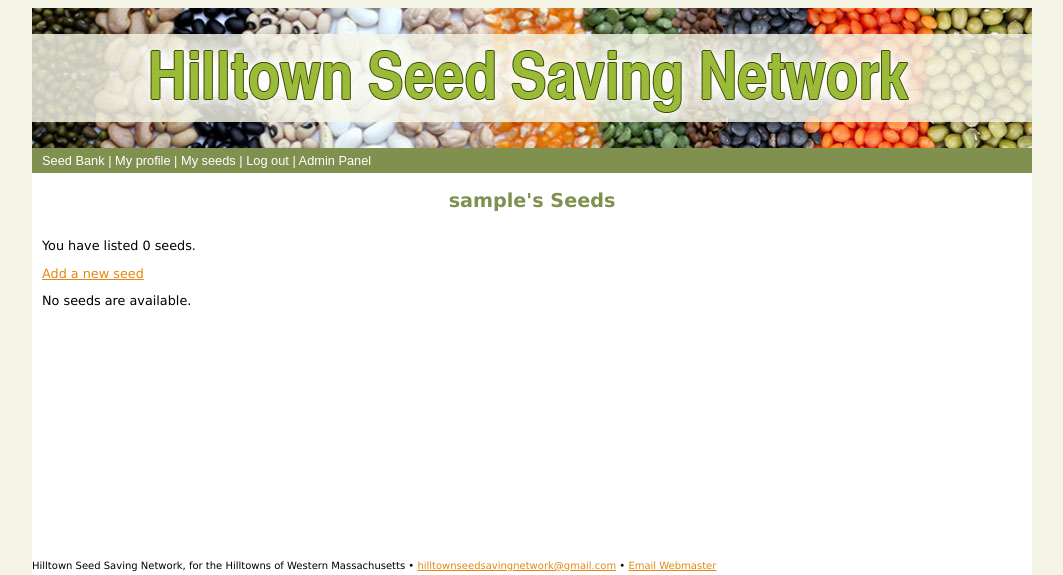
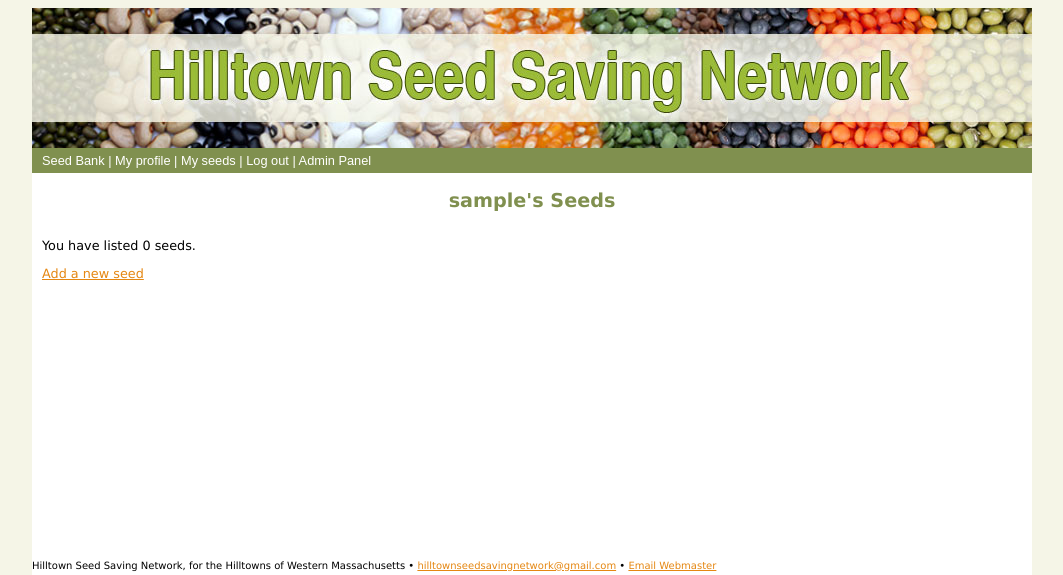
Before and after one commit to hackforwesternmass/seednetwork, a Django app: page /seedlibrary/seeds/ in a window 1280 px wide. Shown: the top 575 px of the page, without its empty margins (108-1171 px from the left). Run offline with Django 3.2, Linux system fonts and the light colour scheme; the visitor is signed in with stand-in values (Sample User, id 1); data that the repository does not hold is empty.

Commit message:
no need to say no seeds twice for #8

```diff
--- a/seedlibrary/templates/seeds.html
+++ b/seedlibrary/templates/seeds.html
@@ -30,6 +30,6 @@
     {% endfor %}
     </table>
 {% else %}
-    <p>No seeds are available.</p>
+
 {% endif %}
 {% endblock %}
```
